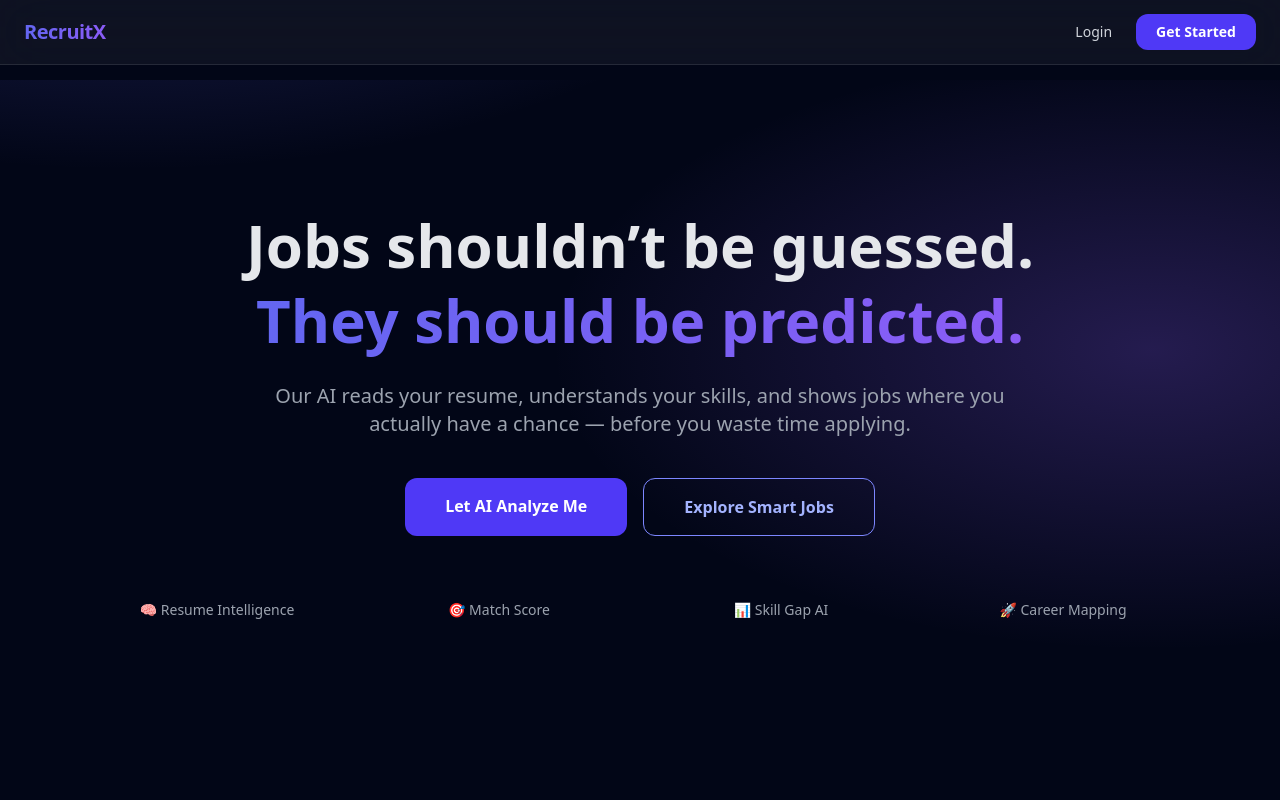
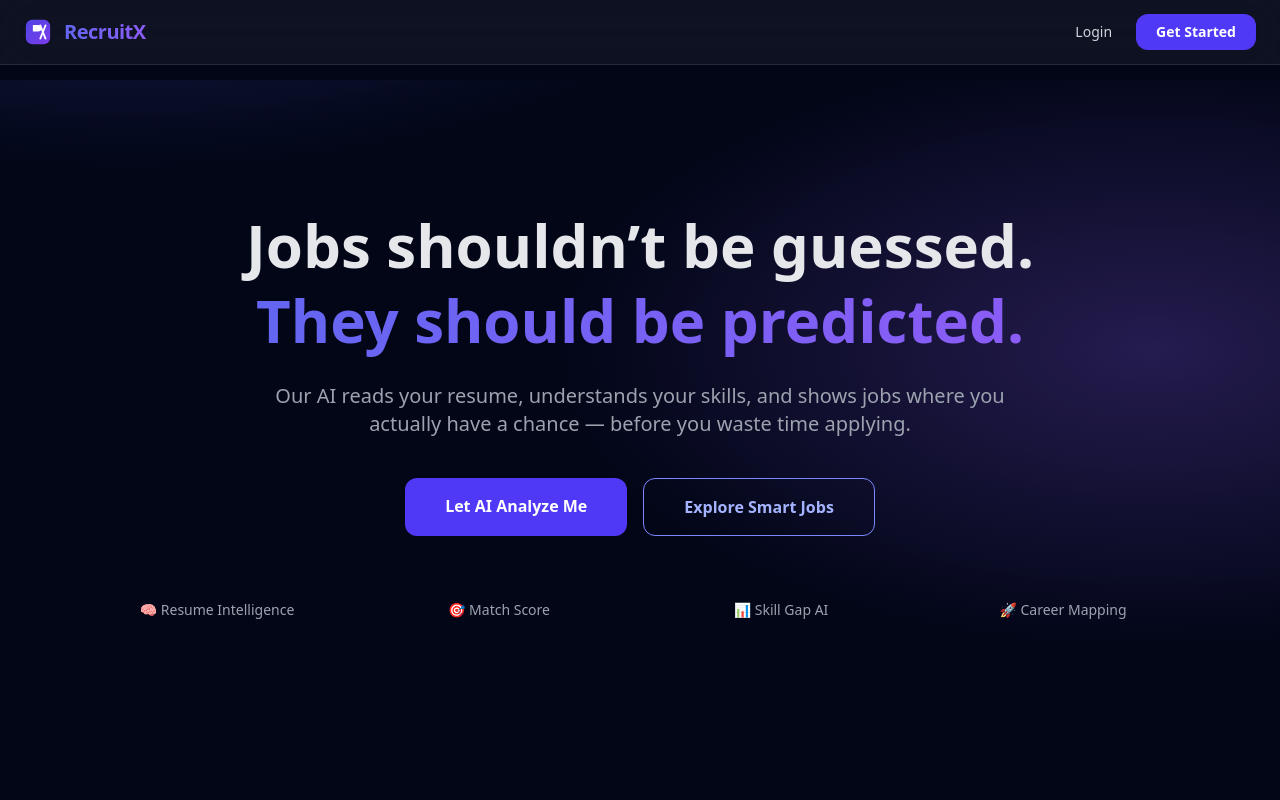
Before and after one commit to gauravbatham-tech/AI-powered-Job-Portal-, a Next.js app: page / in a window 1280 px wide. Shown: the top 800 px of the page. Built offline with nearby package versions, Linux system fonts and the light colour scheme; no server answers.

Commit message:
logo added

```diff
--- a/src/components/Navbar.js
+++ b/src/components/Navbar.js
@@ -4,6 +4,7 @@ import { useAuth } from '@/context/AuthContext';
 import Link from 'next/link';
 import { useRouter } from 'next/navigation';
 import { useState } from 'react';
+import Image from 'next/image';
 
 export default function Navbar() {
   const { user, logout } = useAuth();
@@ -20,8 +21,17 @@ export default function Navbar() {
       <div className="max-w-7xl mx-auto px-6 h-16 flex items-center justify-between">
 
         {/* LOGO */}
-        <Link href="/" className="text-xl font-extrabold tracking-tight">
-          <span className="gradient-text">RecruitX</span>
+        <Link href="/" className="flex items-center gap-3">
+          <Image
+            src="/recruitx-logo.svg"
+            alt="RecruitX"
+            width={28}
+            height={28}
+            priority
+          />
+          <span className="text-xl font-extrabold tracking-tight gradient-text">
+            RecruitX
+          </span>
         </Link>
 
         {/* RIGHT */}
@@ -43,13 +53,11 @@ export default function Navbar() {
 
           {user && (
             <>
-              {/* AI SCORE BADGE */}
               <div className="hidden md:flex items-center gap-2 px-3 py-1 rounded-full border border-indigo-400/30 bg-indigo-500/10 text-indigo-300 text-xs font-semibold">
                 AI Score
                 <span className="text-white font-bold">78%</span>
               </div>
 
-              {/* AVATAR */}
               <div className="relative">
                 <button
                   onClick={() => setOpen(!open)}
@@ -64,30 +72,17 @@ export default function Navbar() {
                   </span>
                 </button>
 
-                {/* DROPDOWN */}
                 {open && (
                   <div className="absolute right-0 mt-3 w-48 glass p-2 text-sm">
-                    <Link
-                      href="/dashboard"
-                      className="block px-3 py-2 rounded-lg hover:bg-white/10"
-                    >
+                    <Link href="/dashboard" className="block px-3 py-2 rounded-lg hover:bg-white/10">
                       Dashboard
                     </Link>
-
-                    <Link
-                      href="/profile"
-                      className="block px-3 py-2 rounded-lg hover:bg-white/10"
-                    >
+                    <Link href="/profile" className="block px-3 py-2 rounded-lg hover:bg-white/10">
                       Profile
                     </Link>
-
-                    <Link
-                      href="/applications"
-                      className="block px-3 py-2 rounded-lg hover:bg-white/10"
-                    >
+                    <Link href="/applications" className="block px-3 py-2 rounded-lg hover:bg-white/10">
                       Applications
                     </Link>
-
                     <button
                       onClick={handleLogout}
                       className="w-full text-left px-3 py-2 rounded-lg hover:bg-red-500/10 text-red-400"
```
Also changed, not shown: public/recruitx-logo.svg (added).
